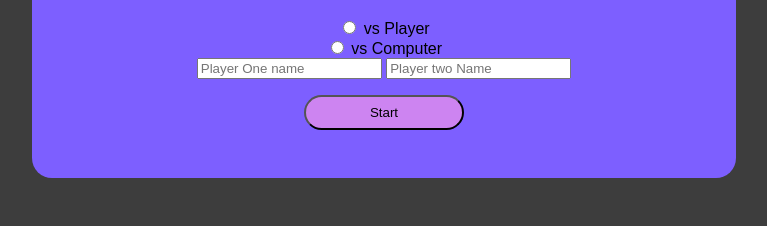
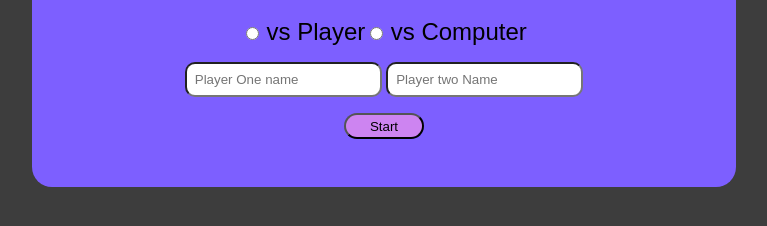
Before and after one commit to BurlingtonCodeAcademy/tic-tac-toe-dola-senou-jack, a plain HTML site: page index.html in a window 1280 px wide. Shown: the part 232-458 px from the top of the page, without its empty margins (256-1023 px from the left). Drawn offline with Linux system fonts and the light colour scheme.

Commit message:
responsiveness and css tweaks

```diff
--- a/index.html
+++ b/index.html
@@ -19,17 +19,21 @@
                     The goal of the game of Tic Tac Toe is to get three boxes in a row.<br>
                      Face off against another player or the computer.
                 </h3>
-                <h1>
-                    Choose a game Mode
-                </h1>
+
                 <!-- form for names and game mode -->
                 <div id="playersName">
-
+                  <h1>Choose a game Mode</h1>
                     <form action="submit">
-                        <input type="radio" id="vsPlayer" name="gameMode" value="PvP">
-                        <label for="vsPlayer">vs Player</label><br>
-                        <input type="radio" id="vsComp" value="Comp" name="gameMode">
-                        <label for="vsComp">vs Computer</label><br>
+                      <div id="radio">
+                        <div>
+                          <input type="radio" id="vsPlayer" name="gameMode" value="PvP">
+                          <label for="vsPlayer">vs Player</label><br>
+                        </div>
+                        <div>
+                          <input type="radio" id="vsComp" value="Comp" name="gameMode">
+                          <label for="vsComp">vs Computer</label><br>
+                        </div>
+                      </div>
                         <input type="text" id="playerOneName" placeholder="Player One name">
                         <input type="text" id="playerTwoName" placeholder="Player two Name">
                     </form>
--- a/scripts/pvpScript.js
+++ b/scripts/pvpScript.js
@@ -102,7 +102,7 @@ function resetBoard() {
   playerOneMoves = [];
   playerTwoMoves = [];
   currentPlayer = [];
-playerHandTurn =0;
+  playerHandTurn =0;
   startBut.disabled = false;
   resetBut.disabled = true;
   board.removeEventListener("mousedown", gamePlay);
--- a/styles/style.css
+++ b/styles/style.css
@@ -3,7 +3,7 @@
 /*Reset margins/padding*/
 *:focus {
     outline: 0;
-    font-weight: 300;
+    font-weight: 400;
     box-sizing: border-box;
 }
 /* Background Formating*/
@@ -46,6 +46,7 @@ body {
 
 #score h3 {
     padding: 0 1rem 0  1rem;
+    margin: 0;
 }
 
 /* main grid */
@@ -113,6 +114,11 @@ body {
     background-color: #c56cf0;
 }
 
+#open {
+    padding: .2rem;
+    min-width: 5rem;
+}
+
 #goHome {
     padding: .2rem;
 }
@@ -120,6 +126,24 @@ body {
 
 
 /* Form styles */
+form > input {
+    padding: .5rem;
+    border-radius: 10px;
+}
+
+form > input:focus {
+    background-color: #ffaf40;
+}
+#radio {
+    display: flex;
+    justify-content: center;
+    padding-bottom: 1rem;
+}
+
+div > label {
+    font-size: 1.5rem;
+}
+
 #submit input{
     margin: 1em;
 }
```
Also changed, not shown: vComp.html (+1 -1 lines).
